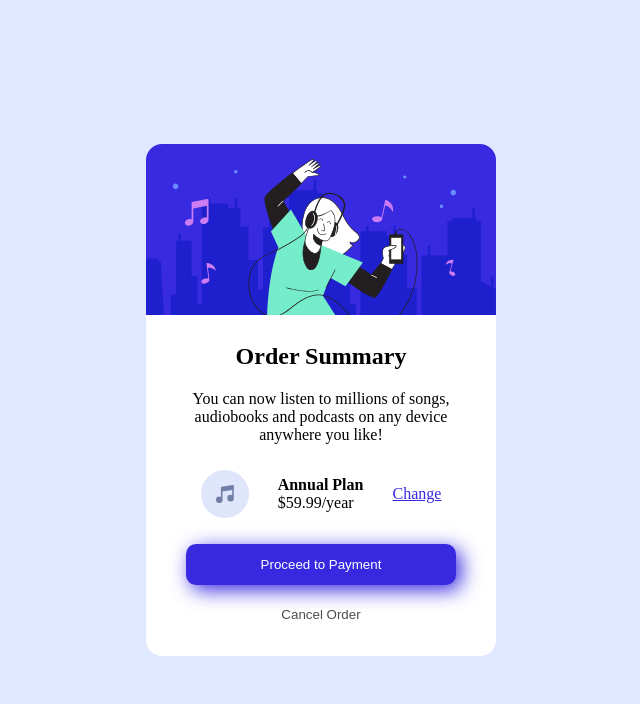
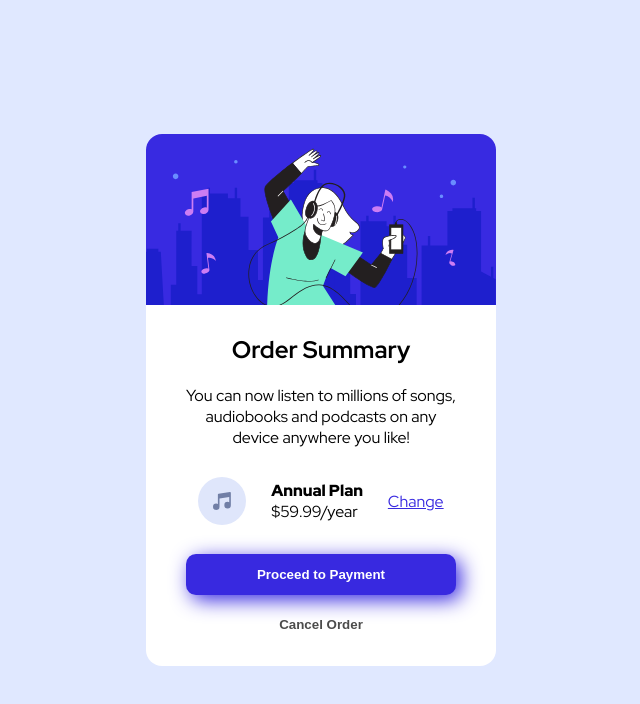
Before and after one commit to Tamunopreye/order-summary-component, a plain HTML site: page index.html in a window 1280 px wide. Shown: the whole page, without its empty margins (319-959 px from the left). Drawn offline with Linux system fonts and the light colour scheme.

Commit message:
added font-family and weights to some elements

```diff
--- a/css/style.scss
+++ b/css/style.scss
@@ -1,3 +1,5 @@
+@import url('https://fonts.googleapis.com/css2?family=Red+Hat+Display:wght@400;700;900&display=swap');
+
 :root {
 --Paleblue: hsl(225, 100%, 94%);
 --Brightblue: hsl(245, 75%, 52%);
@@ -13,6 +15,7 @@
 body {
     margin: 0;
     padding: 0;
+    font-family: 'Red Hat Display', sans-serif;
 }
 
 .container {
@@ -61,6 +64,7 @@ body {
                 }
             }
             button {
+                font-weight: 700;
                 cursor: pointer;
                 margin: auto;
                 display: block;
```
Also changed, not shown: css/style.css, 1 other file.
